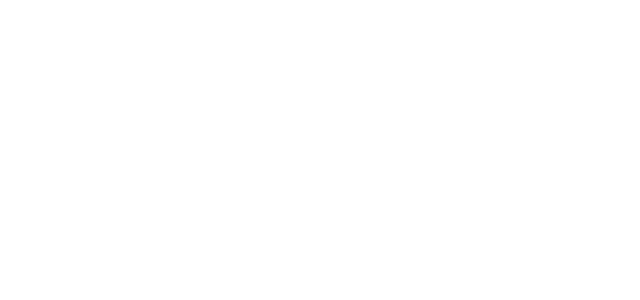
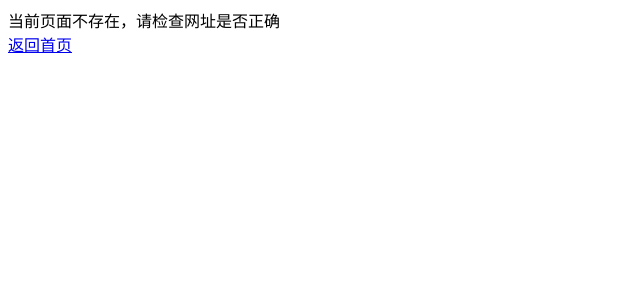
Before and after one commit to kant00/Money-1, a Vue app: page /#/about in a window 1280 px wide. Shown: the top 300 px of the page, without its empty margins (0-640 px from the left). Built offline with nearby package versions, Linux system fonts and the light colour scheme.

Commit message:
全局组件添加404

```diff
--- a/src/router/index.ts
+++ b/src/router/index.ts
@@ -4,6 +4,7 @@ import Home from "../views/Home.vue";
 import Money from "../views/Money.vue";
 import Labels from "../views/Labels.vue";
 import Statistics from "../views/Statistics.vue";
+import Notfound from "../views/Notfound.vue";
 Vue.use(VueRouter);
 const routes: Array<RouteConfig> = [
   {
@@ -22,6 +23,10 @@ const routes: Array<RouteConfig> = [
     path: "/statistics",
     component: Statistics,
   },
+  {
+    path: "*",
+    component: Notfound,
+  },
 ];
 
 const router = new VueRouter({
--- /dev/null
+++ b/src/views/Notfound.vue
@@ -0,0 +1,14 @@
+<template>
+  <div>
+    <div>当前页面不存在，请检查网址是否正确</div>
+    <div>
+      <router-link to="/">返回首页</router-link>
+    </div>
+  </div>
+</template>
+
+<script lang="ts">
+export default {
+  name: "Notfound",
+};
+</script>
```
